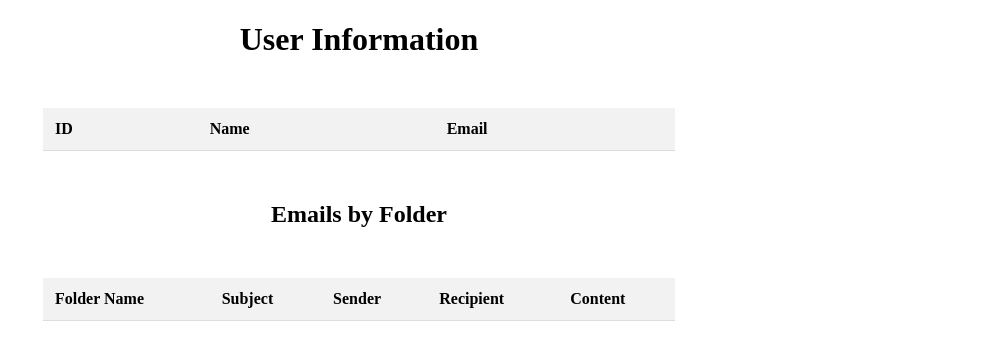
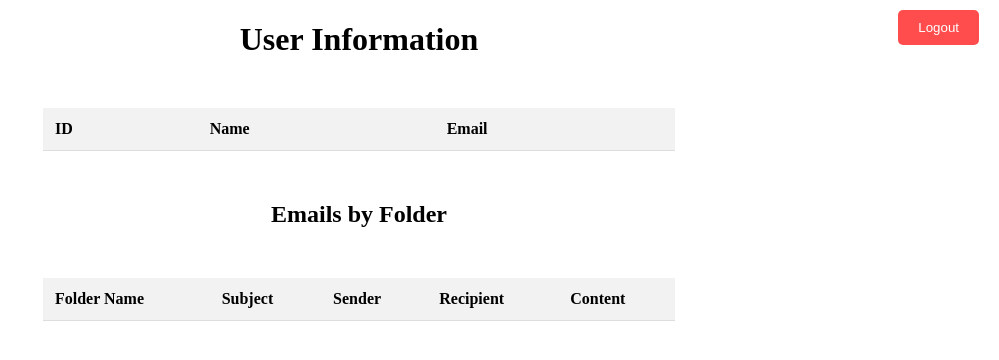
Before and after one commit to Bhagyaraj-B-K/OutlookSync-Core, a website: page public/home.html in a window 1280 px wide. Shown: the whole page, without its empty margins (281-1280 px from the left). Drawn offline with Linux system fonts and the light colour scheme; no server answers.

Commit message:
ADDED: Logout

```diff
--- a/public/home.html
+++ b/public/home.html
@@ -22,9 +22,26 @@
             background-color: #f2f2f2;
             font-weight: bold;
         }
+        .logout-container {
+            position: absolute;
+            top: 10px;
+            right: 20px;
+        }
+        .logout-button {
+            padding: 10px 20px;
+            background-color: #ff4d4d;
+            color: white;
+            border: none;
+            cursor: pointer;
+            border-radius: 5px;
+        }
     </style>
 </head>
 <body>
+    <div class="logout-container">
+        <button class="logout-button" onclick="location.href='/logout'">Logout</button>
+    </div>
+
     <h1 style="text-align: center;">User Information</h1>
     <table id="userTable">
         <thead>
```
Also changed, not shown: app.js (+14 -3 lines).
